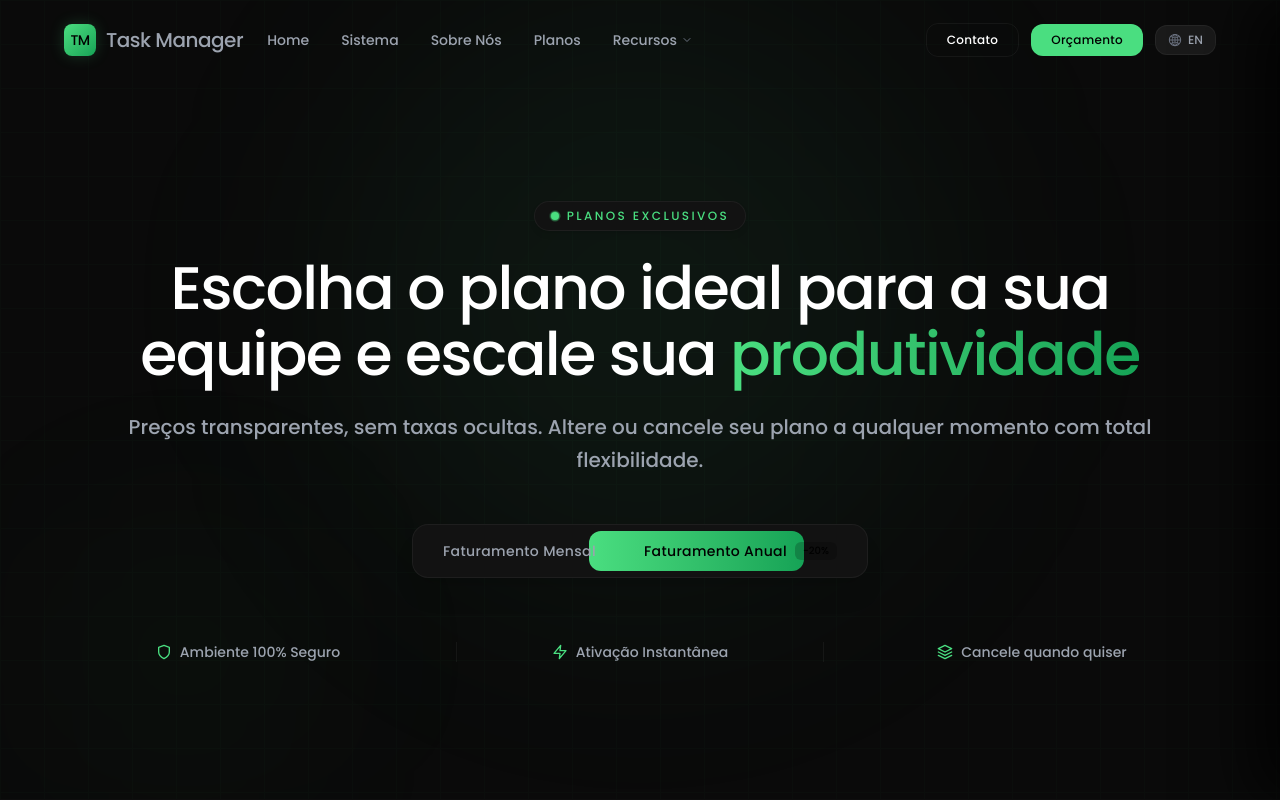
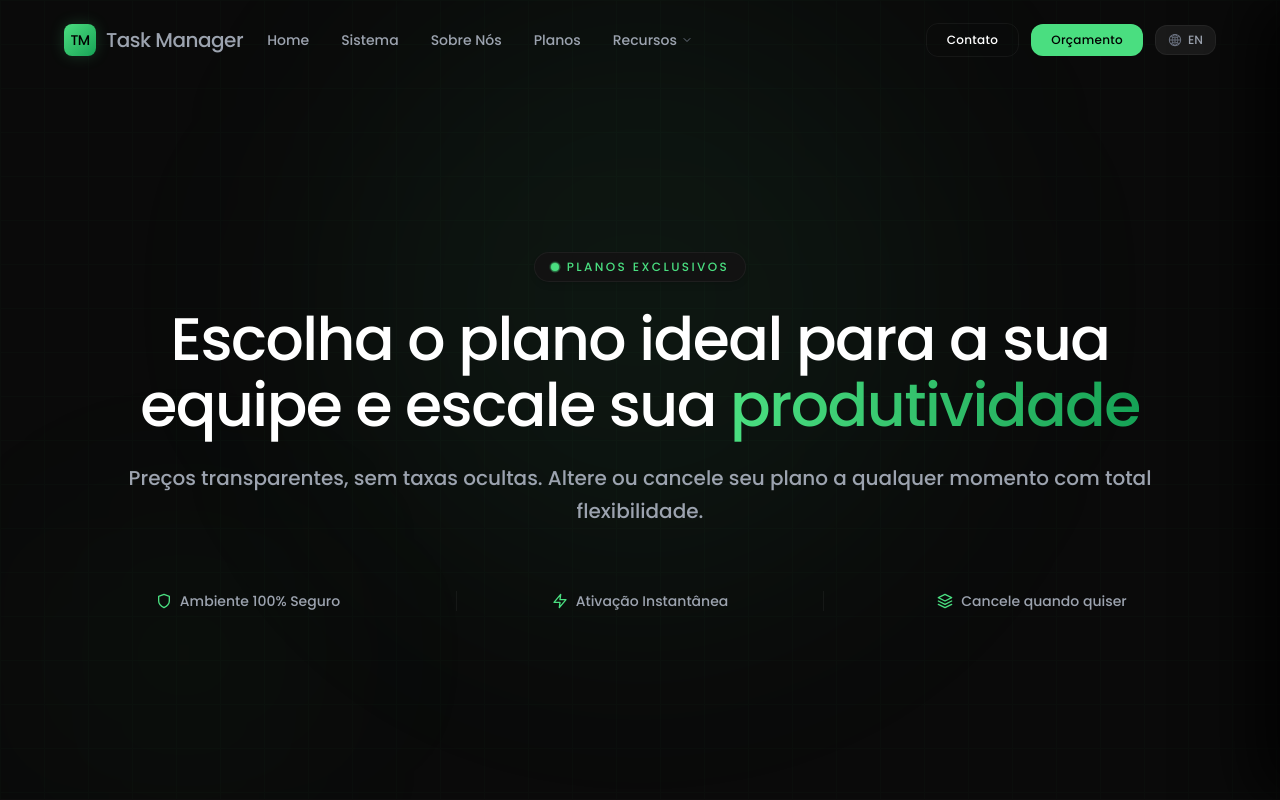
Before and after one commit to Next-Solve-Studio/taskmanager-page, a Next.js app: page /Plans in a window 1280 px wide. Shown: the top 800 px of the page. Built offline with nearby package versions, Linux system fonts and the light colour scheme.

Commit message:
Ajuste no Conteúdo Inicial da página de Planos
Removi os botões de desconto do conteúdo inicial, pois serão adicionados futuramente em outra sessão.

```diff
--- a/src/components/Plans/Sections/ContentInitial.tsx
+++ b/src/components/Plans/Sections/ContentInitial.tsx
@@ -1,14 +1,10 @@
 "use client"
-import React, { useState, useEffect } from 'react'
+import { useEffect } from 'react'
 import { FiLayers, FiShield, FiZap } from 'react-icons/fi'
 import AOS from 'aos'
 import 'aos/dist/aos.css'
 
 export default function ContentInitial() {
-    // Estado para controlar a seleção do plano (Mensal ou Anual)
-    // Você poderá exportar ou usar esse estado para mudar os preços nos cards abaixo!
-    const [billingCycle, setBillingCycle] = useState<'monthly' | 'yearly'>('yearly')
-
     useEffect(() => {
         AOS.init({
             duration: 1000,
@@ -52,27 +48,6 @@ export default function ContentInitial() {
                     data-aos="fade-up" data-aos-delay="200">
                     Preços transparentes, sem taxas ocultas. Altere ou cancele seu plano a qualquer momento com total flexibilidade.
                 </p>
-
-                <div className="mt-12 p-1.5 bg-(--bg-card) border border-(--border-main2) rounded-2xl flex items-center relative z-20 shadow-xl w-fit"
-                    data-aos="fade-up" data-aos-delay="300">
-
-                    <button type="button" onClick={() => setBillingCycle('monthly')}
-                        className={`relative z-10 px-6 py-2.5 rounded-xl text-xs md:text-sm font-bold tracking-wide transition-all duration-300 cursor-pointer ${billingCycle === 'monthly' ? 'text-black' : 'text-(--text-secondary) hover:text-(--text-primary)'}`}>
-                        Faturamento Mensal
-                    </button>
-
-                    <button type="button" onClick={() => setBillingCycle('yearly')}
-                        className={`relative z-10 px-6 py-2.5 rounded-xl text-xs md:text-sm font-bold tracking-wide transition-all duration-300 cursor-pointer flex items-center gap-2 ${billingCycle === 'yearly' ? 'text-black' : 'text-(--text-secondary) hover:text-(--text-primary)'}`}>
-                        Faturamento Anual
-                        <span className={`text-[10px] px-2 py-0.5 rounded-md font-extrabold tracking-normal transition-all ${billingCycle === 'yearly' ? 'bg-black/20 text-black' : 'bg-[var(--color-green)]/10 text-[var(--color-green)]'
-                            }`}>
-                            -20%
-                        </span>
-                    </button>
-
-                    <div className={`absolute top-1.5 bottom-1.5 left-1.5 bg-linear-to-r from-(--color-green) to-(--color-green-700) rounded-xl transition-all duration-300 ease-out pointer-events-none ${billingCycle === 'monthly' ? 'w-38.75 md:w-42.5 translate-x-0' : 'w-48.75 md:w-53.75 translate-x-38.75 md:translate-x-42.5'}`} />
-                </div>
-
                 <div className="mt-16 grid grid-cols-1 sm:grid-cols-3 gap-6 w-full max-w-3xl opacity-60 text-xs md:text-sm text-(--text-secondary) font-light"
                     data-aos="fade-up" data-aos-delay="400">
                     <div className="flex items-center justify-center gap-2">
```
